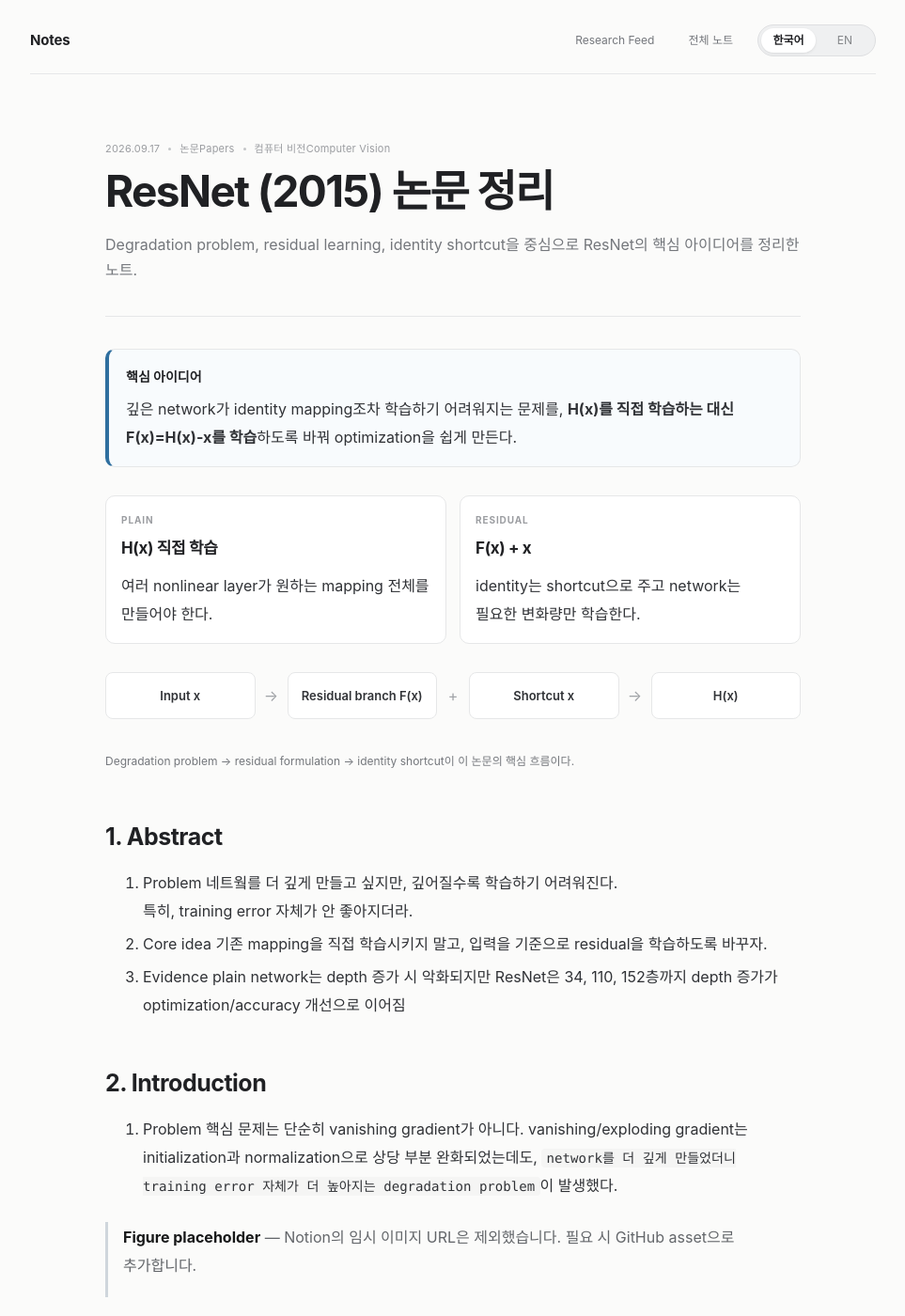
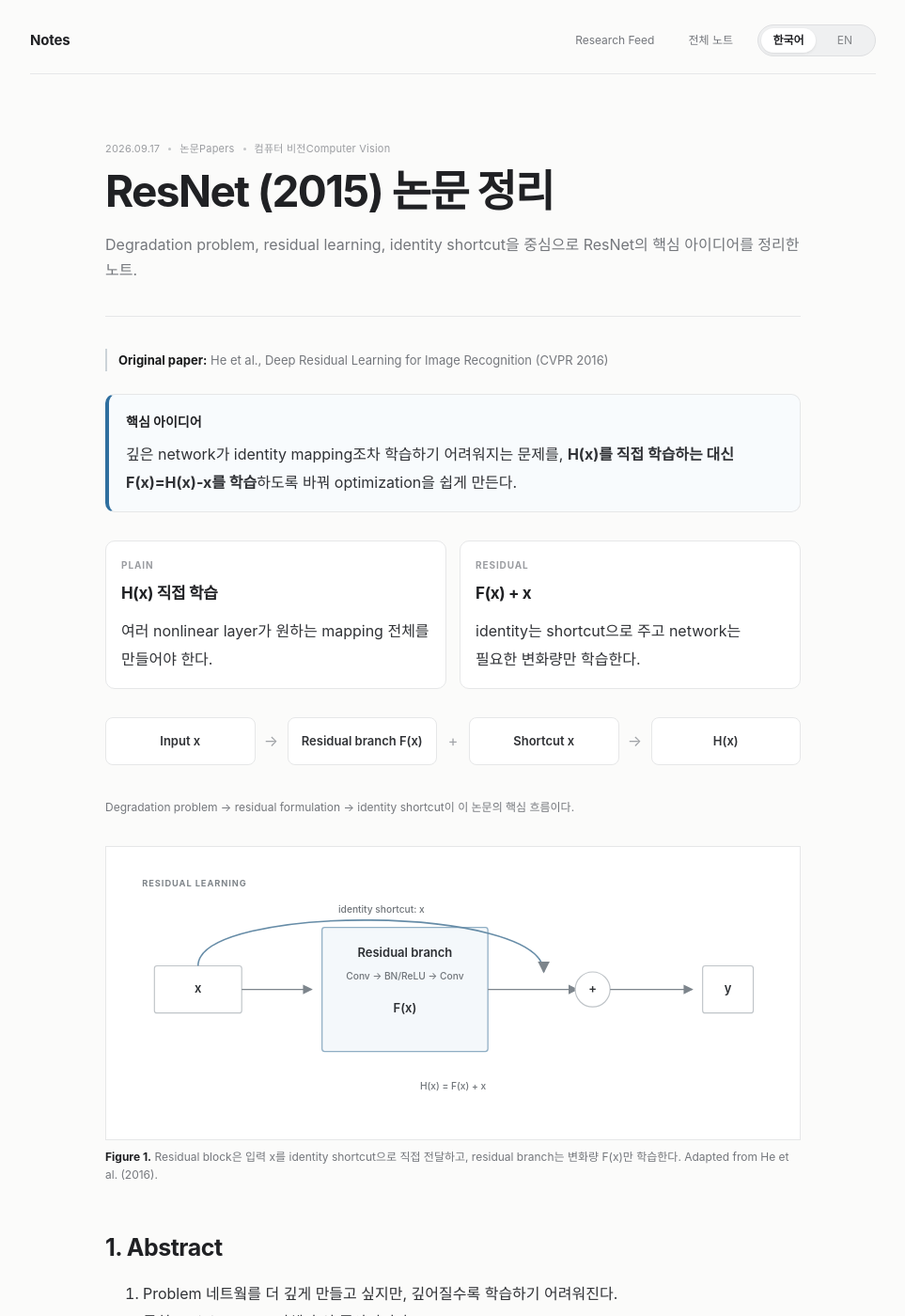
Before and after one commit to nayana224/nayana224.github.io, a Jekyll site: the page built from _notes/resnet-2015.md, in a window 1280 px wide and 1400 px high. Shown: the whole window at 94% size, without its empty margins (158-1121 px from the left). Built offline with Jekyll 4.4.1, drawn with Linux system fonts in a browser that asks for light colours.

Commit message:
notes: add paper-style source figure

```diff
--- a/_notes/resnet-2015.md
+++ b/_notes/resnet-2015.md
@@ -17,6 +17,8 @@
 source: Notion
 source_language: ko
 ---
+
+<p class="figure-note"><strong>Original paper:</strong> <a href="https://openaccess.thecvf.com/content_cvpr_2016/html/He_Deep_Residual_Learning_CVPR_2016_paper.html">He et al., Deep Residual Learning for Image Recognition (CVPR 2016)</a></p>
 
 <!-- visual-summary:v1 -->
 <div class="note-callout note-callout-primary">
@@ -41,6 +43,30 @@
 
 <p class="note-legend">Degradation problem → residual formulation → identity shortcut이 이 논문의 핵심 흐름이다.</p>
 
+
+
+<!-- paper-figure:residual-block -->
+<figure class="paper-figure">
+  <div class="paper-figure-frame"><div class="paper-figure-canvas">
+  <svg viewBox="0 0 760 300" role="img" aria-label="ResNet residual block">
+    <defs><marker id="resA" markerWidth="8" markerHeight="8" refX="7" refY="4" orient="auto"><path d="M0,0 L8,4 L0,8 z" fill="#7d858c"/></marker></defs>
+    <text x="24" y="28" class="fig-kicker">RESIDUAL LEARNING</text>
+    <rect x="38" y="119" width="100" height="54" rx="3" class="fig-box"/><text x="88" y="146" class="fig-label">x</text>
+    <path d="M138 146 L218 146" class="fig-arrow" marker-end="url(#resA)"/>
+    <rect x="230" y="75" width="190" height="142" rx="3" class="fig-box-accent"/>
+    <text x="325" y="105" class="fig-label">Residual branch</text>
+    <text x="325" y="135" class="fig-small">Conv → BN/ReLU → Conv</text>
+    <text x="325" y="168" class="fig-label">F(x)</text>
+    <path d="M420 146 L522 146" class="fig-arrow" marker-end="url(#resA)"/>
+    <path d="M88 119 C88 48, 484 48, 484 126" class="fig-arrow-accent" marker-end="url(#resA)"/>
+    <circle cx="540" cy="146" r="20" class="fig-box"/><text x="540" y="146" class="fig-label">+</text>
+    <path d="M560 146 L654 146" class="fig-arrow" marker-end="url(#resA)"/>
+    <rect x="666" y="119" width="58" height="54" rx="3" class="fig-box"/><text x="695" y="146" class="fig-label">y</text>
+    <text x="298" y="58" class="fig-small">identity shortcut: x</text>
+    <text x="380" y="260" class="fig-small">H(x) = F(x) + x</text>
+  </svg></div></div>
+  <figcaption><strong>Figure 1.</strong> Residual block은 입력 x를 identity shortcut으로 직접 전달하고, residual branch는 변화량 F(x)만 학습한다. Adapted from He et al. (2016).</figcaption>
+</figure>
 
 ## 1. Abstract
 1. Problem
```
